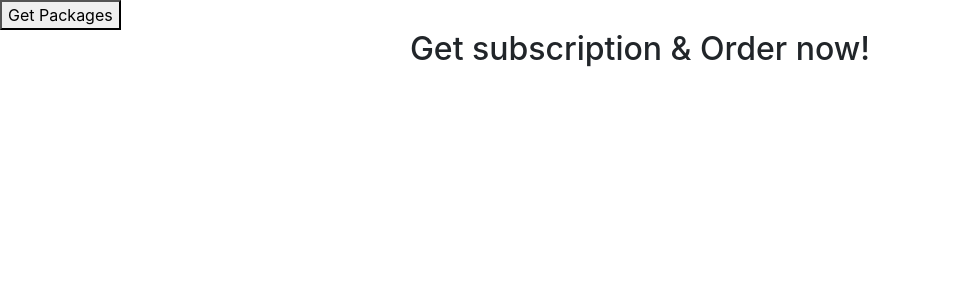
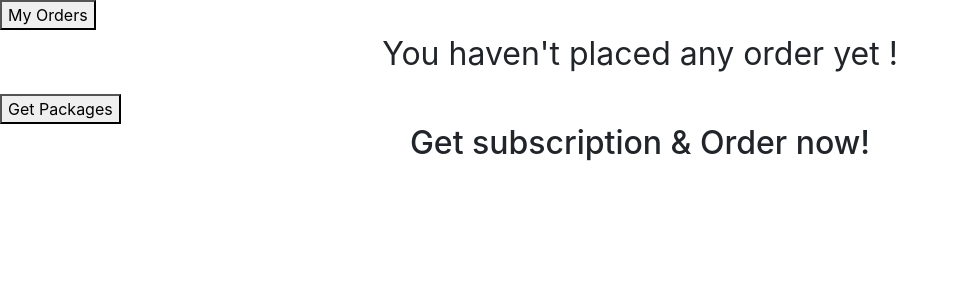
Before and after one commit to sahilyadav151299/MyBook, an Angular app in the folder frontend/: page / in a window 1280 px wide. Shown: the top 300 px of the page, without its empty margins (0-959 px from the left). Built offline with nearby package versions, Linux system fonts and the light colour scheme.

Commit message:
User-packages working

```diff
--- a/frontend/src/app/app.component.html
+++ b/frontend/src/app/app.component.html
@@ -1,2 +1,2 @@
-<!-- <app-orders></app-orders> -->
+<app-orders></app-orders>
 <app-package-data></app-package-data>
--- a/frontend/src/app/components/package-data/package-data.component.ts
+++ b/frontend/src/app/components/package-data/package-data.component.ts
@@ -1,4 +1,4 @@
-import { Component, OnInit, ViewEncapsulation } from '@angular/core';
+import { Component, OnInit } from '@angular/core';
 import { UserPackagesService } from 'src/app/services/user-packages.service';
 import { NgbModal } from '@ng-bootstrap/ng-bootstrap';
 
```
